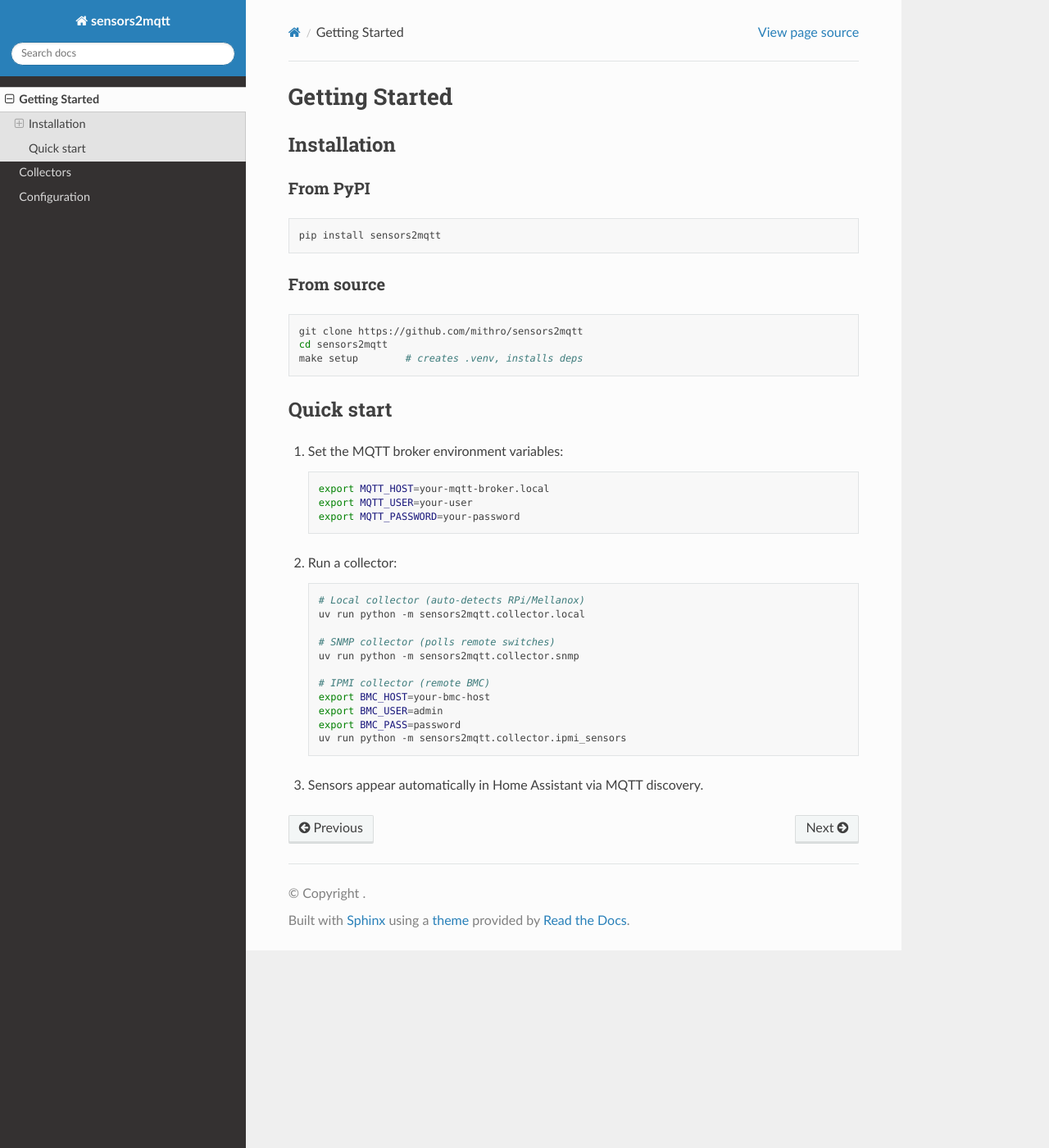
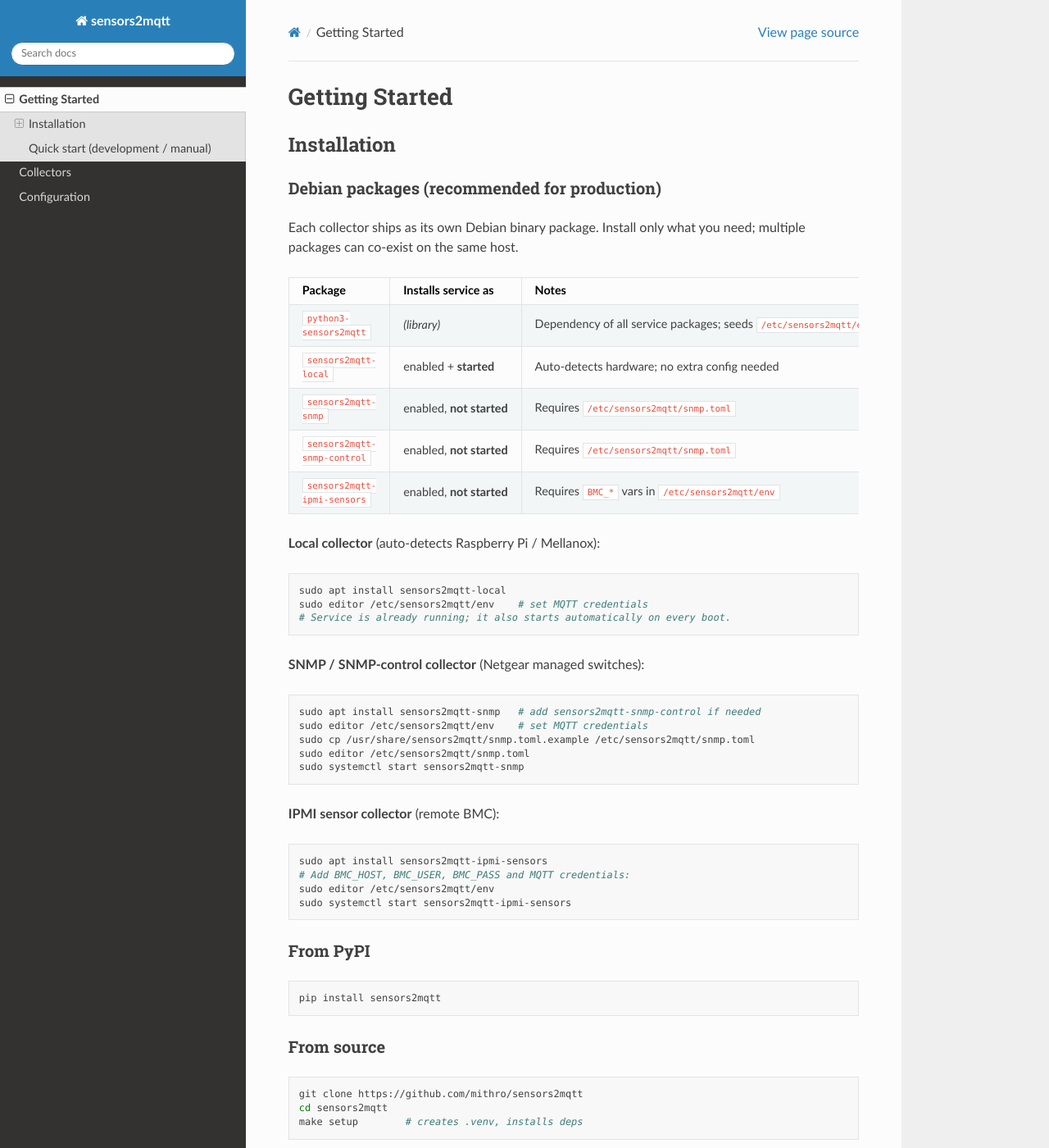
Before and after one commit to mithro/sensors2mqtt, a Sphinx documentation site: the page built from docs/getting-started.md, in a window 1280 px wide and 1400 px high. Shown: the whole window at 82% size. Built offline with Sphinx 7.4.7 and the Read the Docs theme 3.1.0, drawn with Linux system fonts in a browser that asks for light colours; some of the changed text lies outside the part shown.

Commit message:
docs: document per-collector Debian packages and install flow
Add apt install instructions, enabled-vs-started behaviour, config
prerequisites, and bring-up commands for the three new service packages
(sensors2mqtt-snmp, sensors2mqtt-snmp-control, sensors2mqtt-ipmi-sensors)
and the existing sensors2mqtt-local to README.md, docs/collectors.md,
and docs/getting-started.md.

Co-Authored-By: Claude Opus 4.8 (1M context) <noreply@anthropic.com>

````diff
--- a/docs/getting-started.md
+++ b/docs/getting-started.md
@@ -1,6 +1,43 @@
 # Getting Started
 
 ## Installation
+
+### Debian packages (recommended for production)
+
+Each collector ships as its own Debian binary package. Install only what you need;
+multiple packages can co-exist on the same host.
+
+| Package | Installs service as | Notes |
+|---------|---------------------|-------|
+| `python3-sensors2mqtt` | *(library)* | Dependency of all service packages; seeds `/etc/sensors2mqtt/env` |
+| `sensors2mqtt-local` | enabled + **started** | Auto-detects hardware; no extra config needed |
+| `sensors2mqtt-snmp` | enabled, **not started** | Requires `/etc/sensors2mqtt/snmp.toml` |
+| `sensors2mqtt-snmp-control` | enabled, **not started** | Requires `/etc/sensors2mqtt/snmp.toml` |
+| `sensors2mqtt-ipmi-sensors` | enabled, **not started** | Requires `BMC_*` vars in `/etc/sensors2mqtt/env` |
+
+**Local collector** (auto-detects Raspberry Pi / Mellanox):
+```bash
+sudo apt install sensors2mqtt-local
+sudo editor /etc/sensors2mqtt/env    # set MQTT credentials
+# Service is already running; it also starts automatically on every boot.
+```
+
+**SNMP / SNMP-control collector** (Netgear managed switches):
+```bash
+sudo apt install sensors2mqtt-snmp   # add sensors2mqtt-snmp-control if needed
+sudo editor /etc/sensors2mqtt/env    # set MQTT credentials
+sudo cp /usr/share/sensors2mqtt/snmp.toml.example /etc/sensors2mqtt/snmp.toml
+sudo editor /etc/sensors2mqtt/snmp.toml
+sudo systemctl start sensors2mqtt-snmp
+```
+
+**IPMI sensor collector** (remote BMC):
+```bash
+sudo apt install sensors2mqtt-ipmi-sensors
+# Add BMC_HOST, BMC_USER, BMC_PASS and MQTT credentials:
+sudo editor /etc/sensors2mqtt/env
+sudo systemctl start sensors2mqtt-ipmi-sensors
+```
 
 ### From PyPI
 
@@ -16,7 +53,7 @@ cd sensors2mqtt
 make setup        # creates .venv, installs deps
 ```
 
-## Quick start
+## Quick start (development / manual)
 
 1. Set the MQTT broker environment variables:
 
````
Also changed, not shown: README.md (+33 -4 lines), docs/collectors.md (+35 -0 lines).
